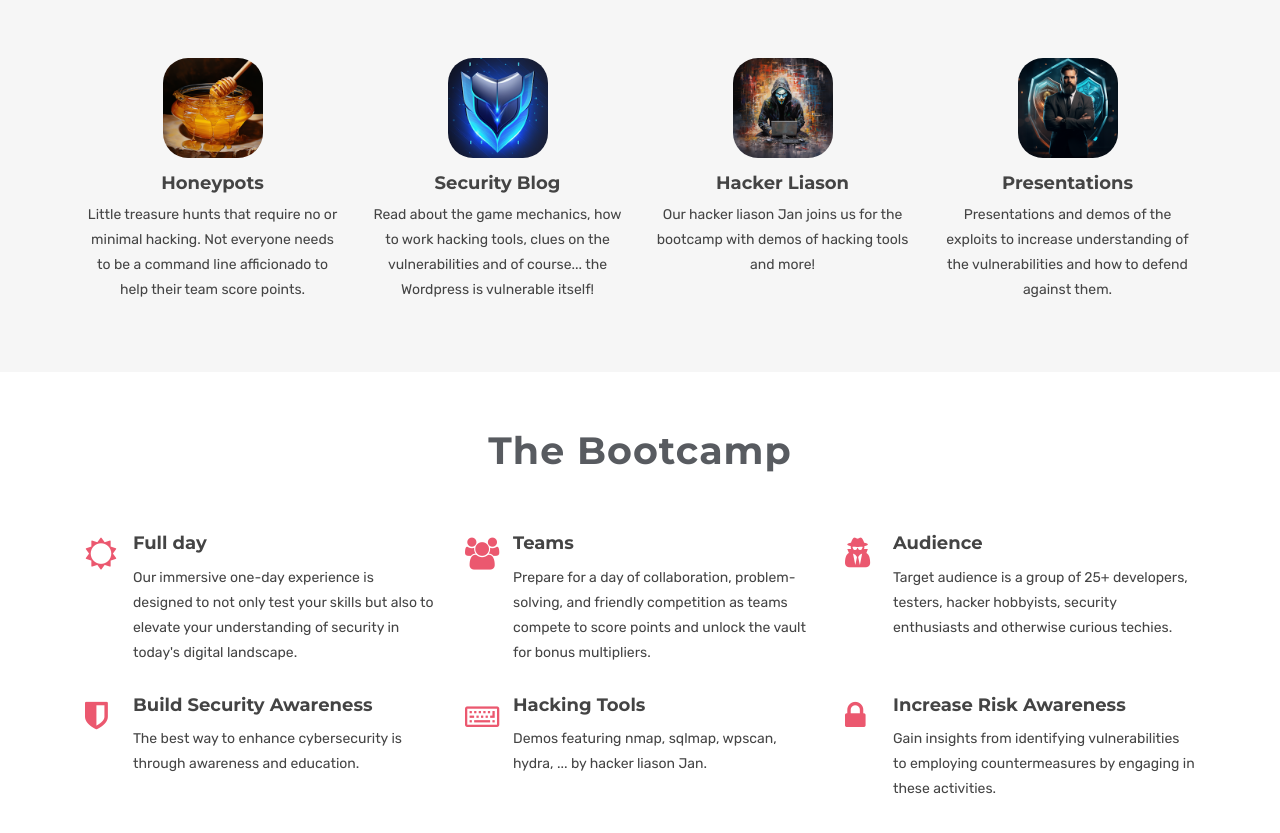
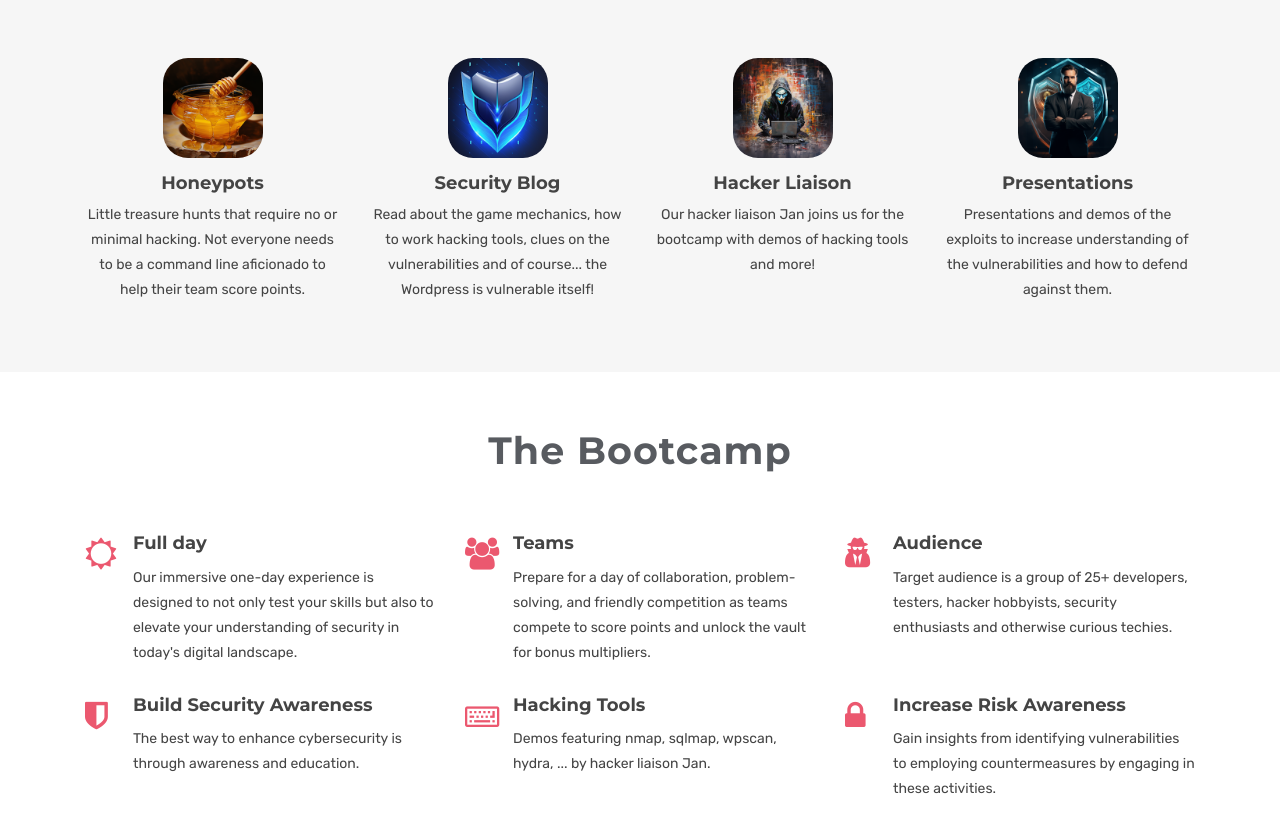
Before and after one commit to itenium-be/Competence-Center, a Jekyll site: the page built from pages/bootcamp-security.html, in a window 1280 px wide and 1400 px high, cut to the strip 401-1273 px from the top of the window. Shown: the top 833 px of the strip. Built offline with Jekyll 4.4.1, drawn with Linux system fonts in a browser that asks for light colours.

Commit message:
fix typos

```diff
--- a/pages/bootcamp-security.html
+++ b/pages/bootcamp-security.html
@@ -183,7 +183,7 @@ permalink: /bootcamps/security
                      <h5>Honeypots</h5>
                      <p>
                         Little treasure hunts that require no or minimal hacking.
-                        Not everyone needs to be a command line afficionado to
+                        Not everyone needs to be a command line aficionado to
                         help their team score points.
                      </p>
                   </div>
@@ -202,9 +202,9 @@ permalink: /bootcamps/security
                <div class="col-lg-3 col-md-6 col-xs-12">
                   <div class="about block text-center">
                      <img src="{{ "/assets/bootcamp-security/img/about/img3.png" | relative_url }}" alt="" />
-                     <h5>Hacker Liason</h5>
+                     <h5>Hacker Liaison</h5>
                      <p>
-                        Our hacker liason Jan joins us for the bootcamp
+                        Our hacker liaison Jan joins us for the bootcamp
                         with demos of hacking tools and more!
                      </p>
                   </div>
@@ -315,7 +315,7 @@ permalink: /bootcamps/security
                         <h4>Hacking Tools</h4>
                         <p>
                            Demos featuring nmap, sqlmap, wpscan, hydra, ...
-                           by hacker liason Jan.
+                           by hacker liaison Jan.
                         </p>
                      </div>
                   </div>
@@ -593,7 +593,7 @@ permalink: /bootcamps/security
                      <div class="image-overlay">
                         <div class="overlay-text text-center">
                            <div class="info-text">
-                              <strong>Hacker Liason</strong>
+                              <strong>Hacker Liaison</strong>
                               <span>Game runner and hacker specialist</span>
                            </div>
                            <hr class="small-divider" />
```
